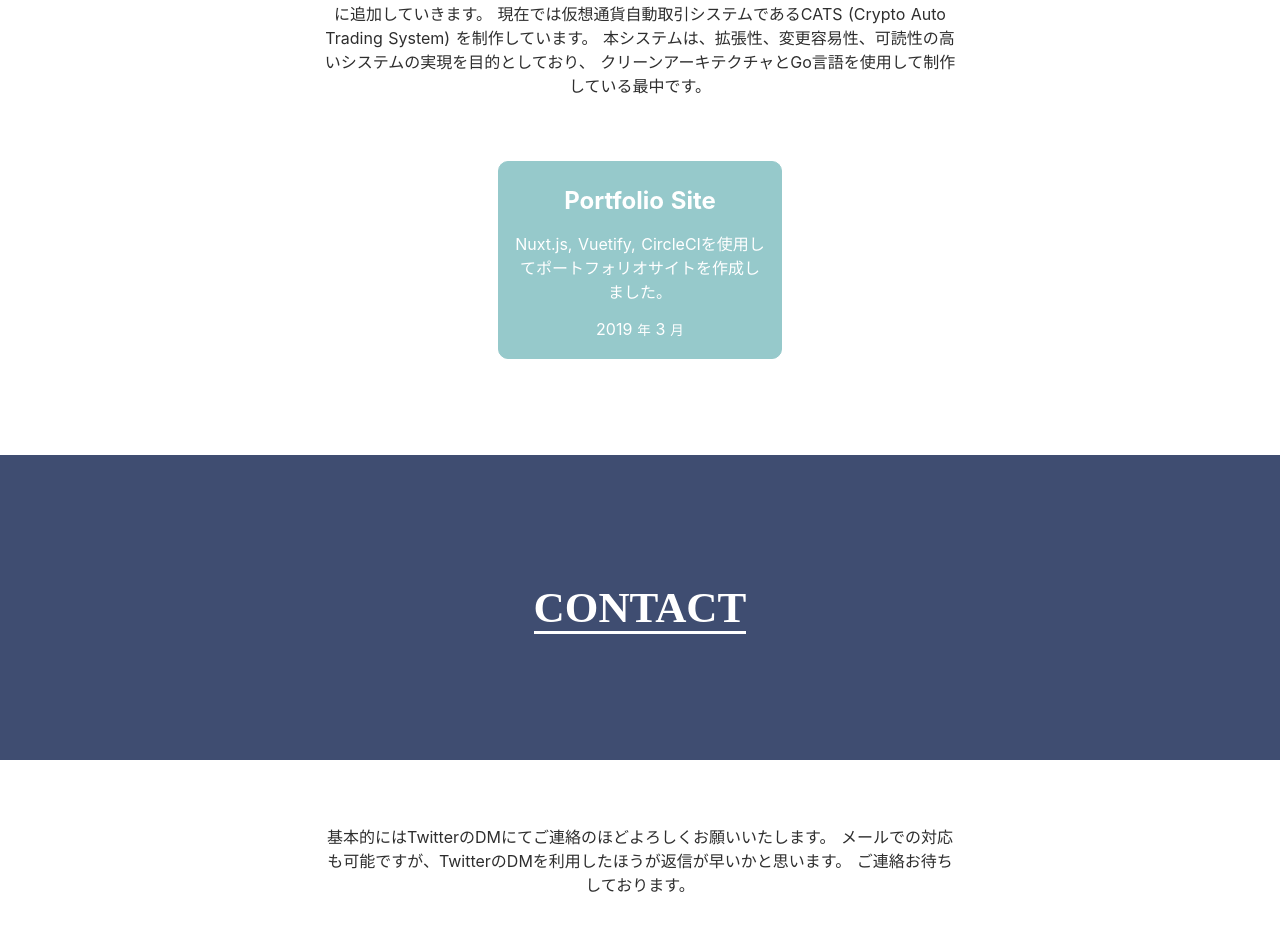
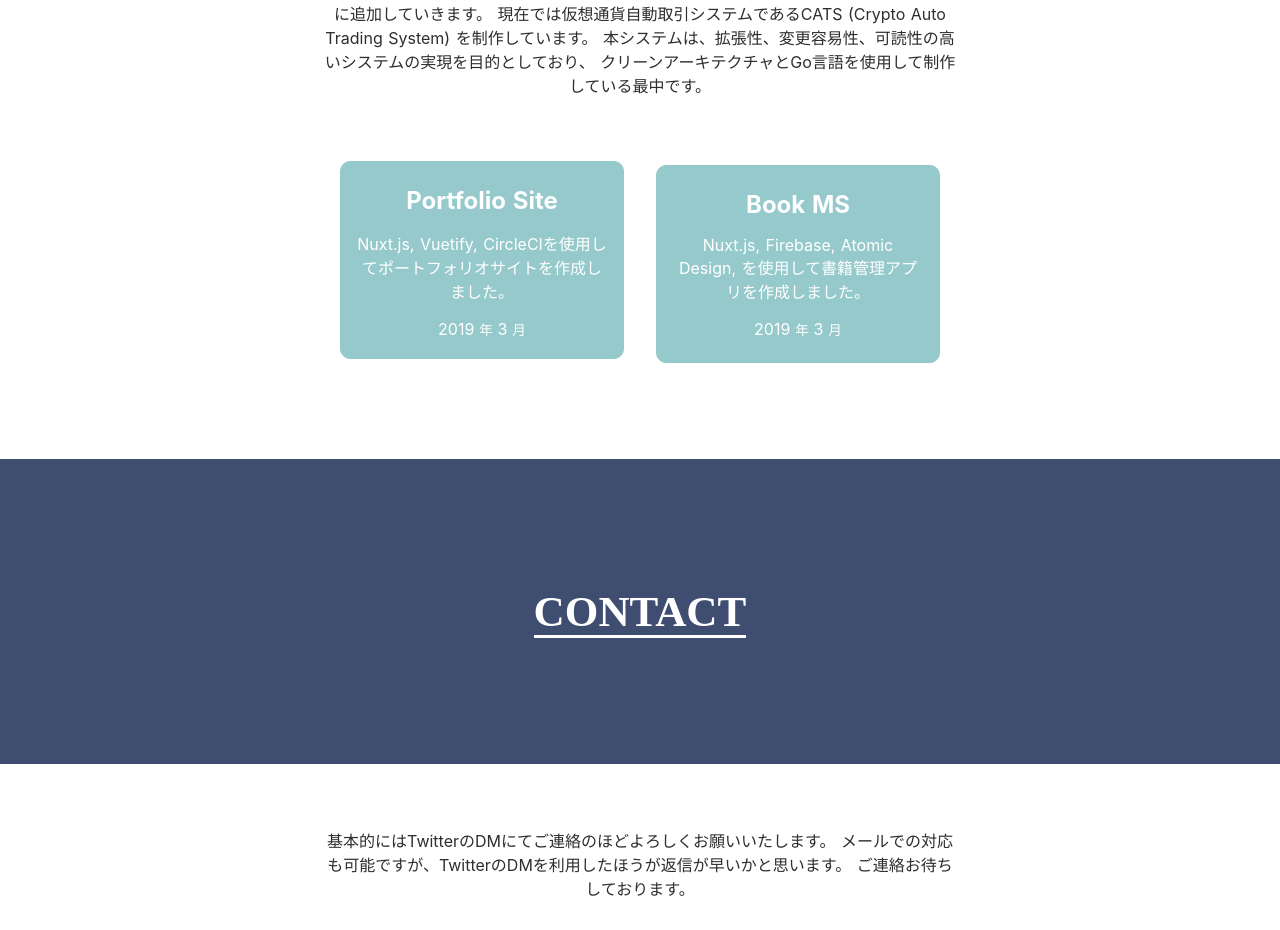
Before and after one commit to zsp2088dev/portfolio, a Nuxt app: page / in a window 1280 px wide. Shown: the part 3545-4475 px from the top of the page. Built offline with nearby package versions, Linux system fonts and the light colour scheme.

Commit message:
PRODUCTSの追加

```diff
--- a/components/03_organisms/MyProducts.vue
+++ b/components/03_organisms/MyProducts.vue
@@ -44,6 +44,13 @@ export default {
             'Nuxt.js, Vuetify, CircleCIを使用してポートフォリオサイトを作成しました。',
           year: 2019,
           month: 3
+        },
+        {
+          title: 'Book MS',
+          text:
+            'Nuxt.js, Firebase, Atomic Design, を使用して書籍管理アプリを作成しました。',
+          year: 2019,
+          month: 3
         }
       ]
     }
```
